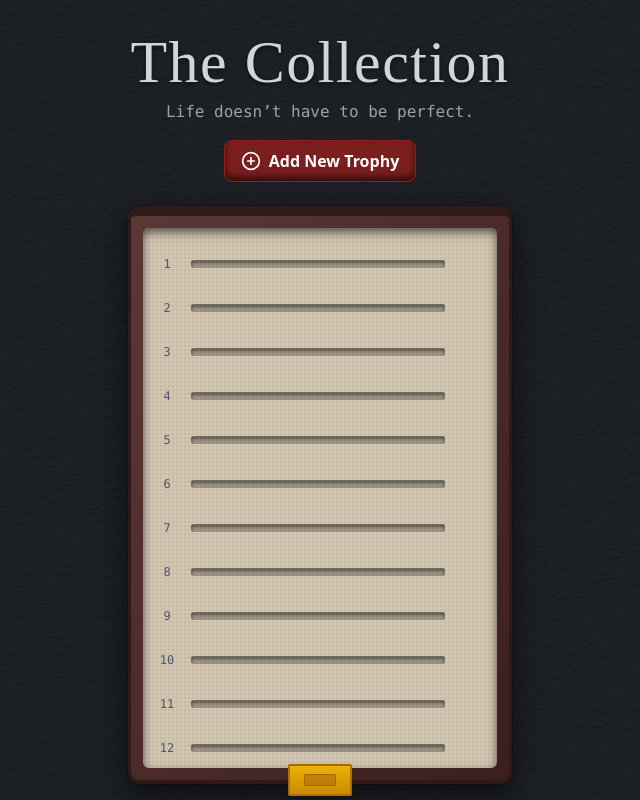
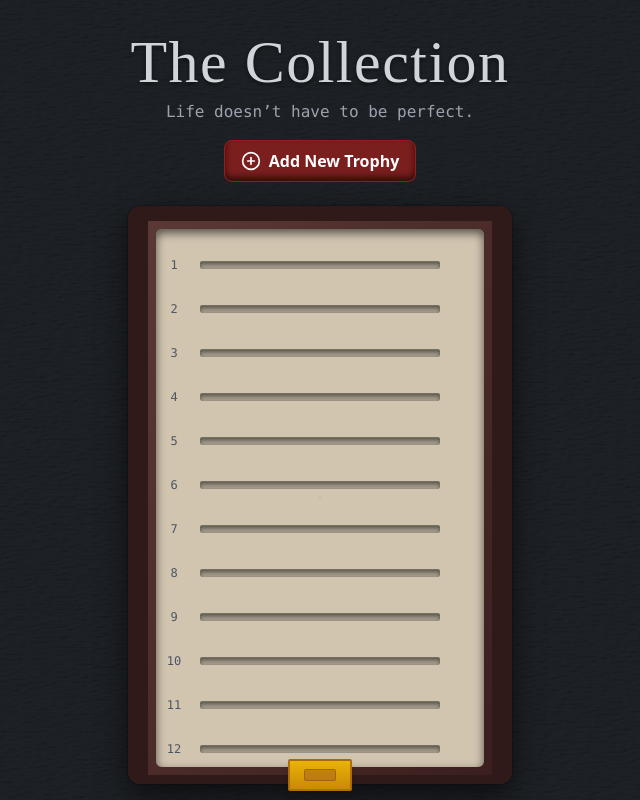
Before and after one commit to shewfx/dexter-trophy-box, a React (Vite) app: page / in a window 1280 px wide. Shown: the whole page, without its empty margins (320-960 px from the left). Built offline with nearby package versions, Linux system fonts and the light colour scheme; no server answers; a web font is replaced by a local one.

Commit message:
changed trophy box

```diff
--- a/src/App.jsx
+++ b/src/App.jsx
@@ -630,14 +630,14 @@ export default function App() {
                 </button>
 
 
-                <main className="relative z-10 w-full max-w-sm p-3 bg-gradient-to-br from-[#5a3835] to-[#3b1f1e] rounded-xl shadow-[0_10px_30px_rgba(0,0,0,0.6)] border-t-[10px] border-x-[3px] border-b-[4px] border-[#2f1a19] ring-1 ring-[#00000033] flex-grow min-h-0">
+                <main className="relative z-10 w-full max-w-sm p-2 bg-gradient-to-br from-[#5a3835] to-[#3b1f1e] rounded-xl shadow-[0_10px_30px_rgba(0,0,0,0.6)] border-t-[15px] border-x-[20px] border-b-[9px] border-[#2f1a19] ring-1 ring-[#00000033] flex-grow min-h-0">
                     <div
-                        className="relative py-4 px-2 rounded-md shadow-[inset_0_4px_10px_rgba(0,0,0,0.6)] h-full overflow-y-auto bg-[#d1c5b0] bg-[radial-gradient(#0001_1px,transparent_1px)] [background-size:4px_4px]"
+                        className="relative py-4 px-0 rounded-md shadow-[inset_0_4px_10px_rgba(0,0,0,0.6)] h-full overflow-y-auto bg-[#d1c5b0] bg-[radial-gradient(#0001_1px,transparent_1px)] [background-size:px_4px]"
                     >
                         <div className="relative z-10 space-y-1">
                             {Array.from({ length: displayedSlots }).map((_, i) => (
                                 <div key={i} className="flex items-center h-10 space-x-2">
-                                    <div className="w-8 text-center text-xs text-gray-600 font-mono">{i + 1}</div>
+                                    <div className="w-9 text-center text-xs text-gray-600 font-mono">{i + 1}</div>
                                     <div className="flex-grow h-full">
                                         {displayedTrophies[i] ?
                                             <TrophySlide trophy={displayedTrophies[i]} onSelect={handleSelectTrophy} onHoverSound={playHoverSound} /> :
```
